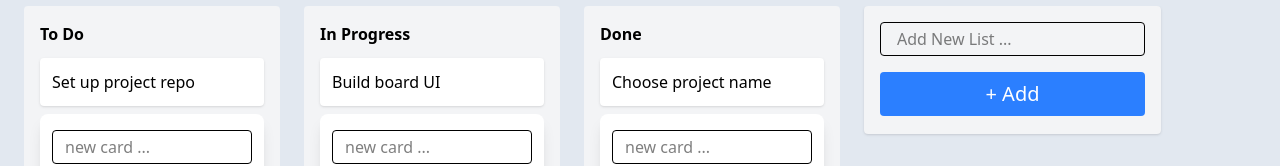
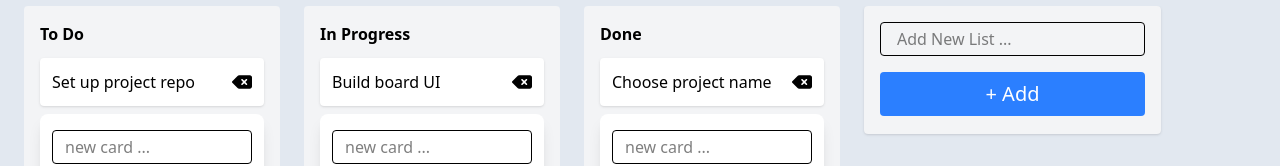
Before and after one commit to EliasDerbewBelay/Trello_clone, a Next.js app in the folder eliflow/: page /boards/1 in a window 1280 px wide. Shown: the part 146-312 px from the top of the page. Built offline with nearby package versions, Linux system fonts and the light colour scheme.

Commit message:
delete card functionality implimented

```diff
--- a/eliflow/pages/boards/[boardsId].tsx
+++ b/eliflow/pages/boards/[boardsId].tsx
@@ -1,5 +1,6 @@
 import AddCardsForm from "@/components/Forms/AddCardsForm";
 import AddListsForm from "@/components/Forms/AddListsForm";
+import { FaDeleteLeft } from "react-icons/fa6";
 
 import { useRouter } from "next/router";
 import { useState } from "react";
@@ -55,6 +56,16 @@ const BoardPage: React.FC = () => {
     );
   };
 
+  const handleDeleteCard = (listId: string, cardId: string) => {
+    setLists((prevList) =>
+      prevList.map((list) =>
+        list.id === listId
+          ? { ...list, cards: list.cards.filter((card) => card.id !== cardId) }
+          : list
+      )
+    );
+  };
+
   return (
     <div className="p-6 min-h-screen">
       <h2 className="text-2xl font-bold mb-6">Board {boardId}</h2>
@@ -71,7 +82,15 @@ const BoardPage: React.FC = () => {
                   key={card.id}
                   className="bg-white p-3 rounded shadow hover:shadow-md cursor-pointer flex flex-col gap-4"
                 >
-                  <div className="">{card.title}</div>
+                  <div className="flex justify-between items-center">
+                    <h3>{card.title}</h3>
+                    <button onClick={() => handleDeleteCard(list.id, card.id)}>
+                      <FaDeleteLeft
+                        size={20}
+                        className="cursor-pointer hover:shadow-lg"
+                      />
+                    </button>
+                  </div>
                 </div>
               ))}
               <AddCardsForm
```
